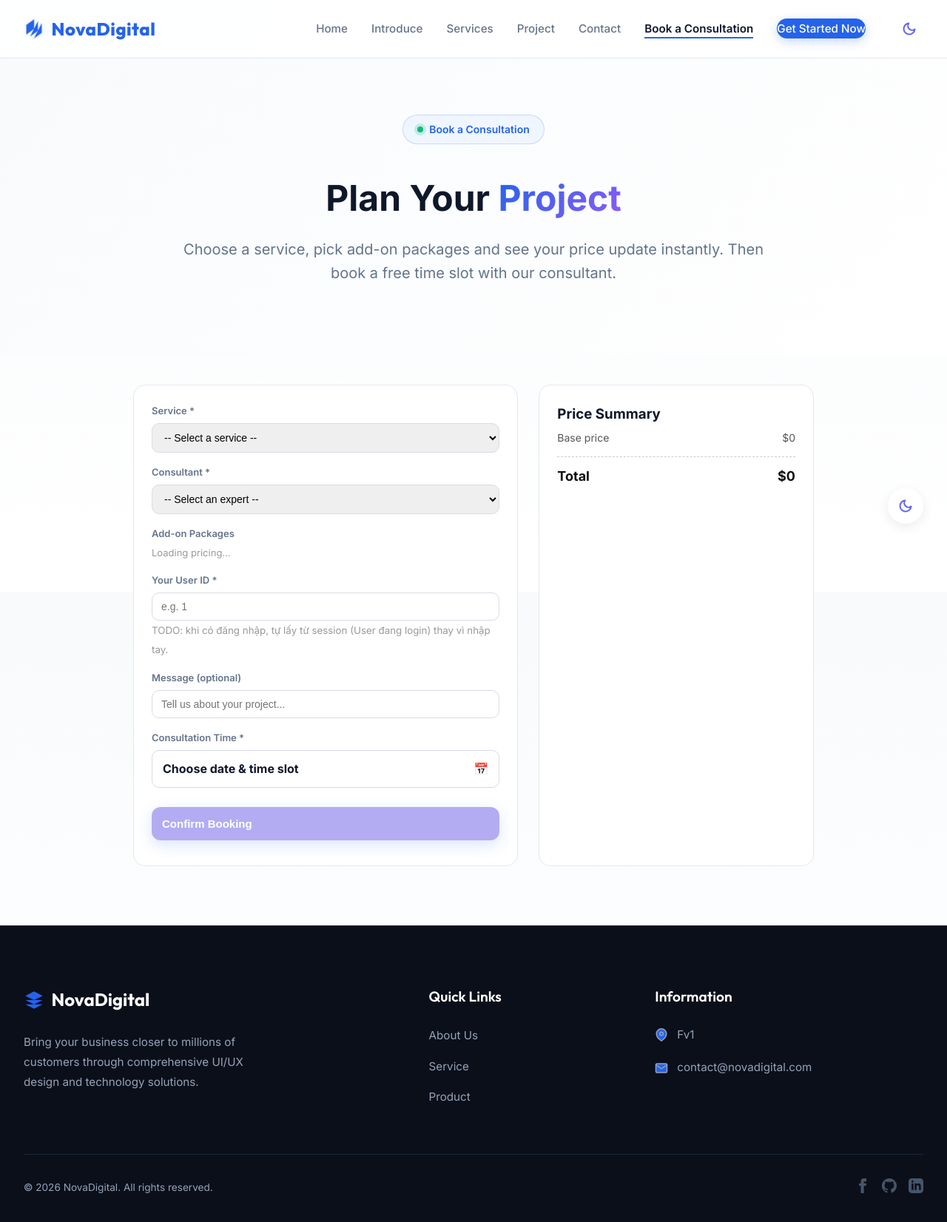
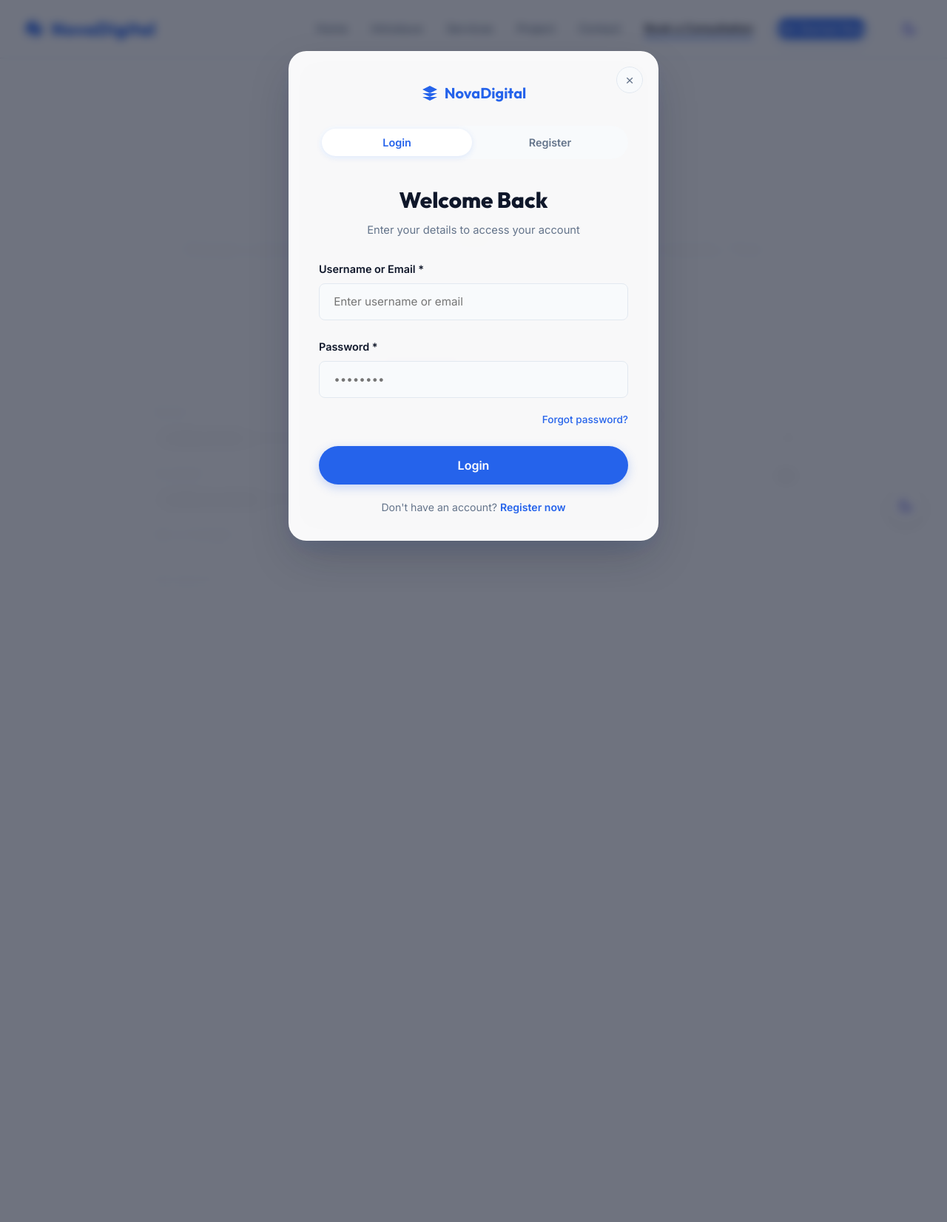
Before and after one commit to NtAn05/NovaDigital_CMS_Workspace, a Spring Boot app: page /booking.html in a window 1280 px wide. Shown: the whole page at 74% size. After the commit the page ends 750 px from the top, so only its background shows below. Run offline with Spring Boot 4, Linux system fonts and the light colour scheme; data that the repository does not hold is empty; some of the project's set-up classes (security, data sources, template engines, error pages and the like) are left out, and stand-ins take their place; some libraries are stand-ins or nearby versions.

Commit message:
fix: show auth modal on booking page + fix localStorage/sessionStorage mismatch
- booking.html: display login/register overlay instead of redirecting
  to login.html when user is not authenticated; after login, auto
  redirect back to booking.html via redirectAttempt
- main.js: fix checkRouteGuard, updateNavbarAuth, getAdminToken and
  index inbox to read token from localStorage || sessionStorage
  (modal login stores to localStorage but guards only read sessionStorage
  causing infinite redirect loop on contact.html)

```diff
--- a/src/main/resources/static/booking.html
+++ b/src/main/resources/static/booking.html
@@ -246,6 +246,16 @@
     let confirmedStart = null;
 
     document.addEventListener('DOMContentLoaded', () => {
+      // Yêu cầu đăng nhập mới được đặt lịch
+      const token = localStorage.getItem('token') || sessionStorage.getItem('token');
+      if (!token) {
+        sessionStorage.setItem('redirectAttempt', 'booking.html');
+        showBookingAuthBanner();
+        setTimeout(() => {
+          if (typeof openAuthModal === 'function') openAuthModal('login');
+        }, 0);
+        return;
+      }
       loadServices();
       loadConsultants();
       bindEvents();
@@ -499,6 +509,50 @@
       div.textContent = str == null ? '' : str;
       return div.innerHTML;
     }
+
+    // Overlay thông báo cần đăng nhập phủ lên toàn trang booking
+    function showBookingAuthBanner() {
+      const banner = document.createElement('div');
+      banner.id = 'booking-auth-banner';
+      banner.style.cssText = [
+        'position:fixed', 'inset:0', 'z-index:900',
+        'background:rgba(255,255,255,0.88)',
+        'backdrop-filter:blur(8px)',
+        '-webkit-backdrop-filter:blur(8px)',
+        'display:flex', 'flex-direction:column',
+        'align-items:center', 'justify-content:center',
+        'gap:18px', 'text-align:center', 'padding:24px'
+      ].join(';');
+      banner.innerHTML = `
+        <div style="font-size:56px;line-height:1;">&#128274;</div>
+        <h2 style="margin:0;font-size:1.6rem;font-weight:800;color:#111;">
+          Login Required
+        </h2>
+        <p style="margin:0;color:#555;max-width:360px;font-size:0.95rem;line-height:1.6;">
+          You need to <strong>log in</strong> or <strong>register</strong>
+          to book a consultation with our team.
+        </p>
+        <div style="display:flex;gap:12px;flex-wrap:wrap;justify-content:center;margin-top:4px;">
+          <button
+            onclick="openAuthModal('login')"
+            style="padding:13px 32px;border:none;border-radius:10px;
+                   background:var(--accent2,#6c5ce7);color:#fff;
+                   font-weight:700;font-size:15px;cursor:pointer;
+                   box-shadow:0 4px 14px rgba(108,92,231,.35);">
+            Log In
+          </button>
+          <button
+            onclick="openAuthModal('register')"
+            style="padding:13px 32px;border:2px solid var(--accent2,#6c5ce7);
+                   border-radius:10px;background:#fff;
+                   color:var(--accent2,#6c5ce7);
+                   font-weight:700;font-size:15px;cursor:pointer;">
+            Register
+          </button>
+        </div>
+      `;
+      document.body.appendChild(banner);
+    }
   </script>
 </body>
 </html>
--- a/src/main/resources/static/js/main.js
+++ b/src/main/resources/static/js/main.js
@@ -58,8 +58,8 @@
     // Member page is handled by inline script
   } else if (page === "index.html") {
     // Fetch inbox if user is logged in
-    const token = sessionStorage.getItem("token");
-    const email = sessionStorage.getItem("email");
+    const token = localStorage.getItem("token") || sessionStorage.getItem("token");
+    const email = localStorage.getItem("email") || sessionStorage.getItem("email");
     console.log("Token:", token);
     console.log("Email from localStorage:", email);
     if (token && email) {
@@ -411,8 +411,8 @@
   const path = window.location.pathname;
   const page = path.substring(path.lastIndexOf('/') + 1) || "index.html";
 
-  const token = sessionStorage.getItem("token");
-  const role  = sessionStorage.getItem("role");
+  const token = localStorage.getItem("token") || sessionStorage.getItem("token");
+  const role  = localStorage.getItem("role")  || sessionStorage.getItem("role");
 
   // Admin MUST stay in admin.html or user-profile.html
   if (token && role === "ROLE_ADMIN") {
@@ -475,9 +475,9 @@
   const navLinksContainer = document.querySelector(".nav-links");
   if (!navLinksContainer) return;
 
-  const token    = sessionStorage.getItem("token");
-  const role     = sessionStorage.getItem("role");
-  const fullName = sessionStorage.getItem("fullName");
+  const token    = localStorage.getItem("token")    || sessionStorage.getItem("token");
+  const role     = localStorage.getItem("role")     || sessionStorage.getItem("role");
+  const fullName = localStorage.getItem("fullName") || sessionStorage.getItem("fullName");
 
   const isPortalUser = token && (role === "ROLE_ADMIN" || role === "ROLE_MEMBER" || role === "Team_Member");
 
@@ -866,7 +866,7 @@
 // =============================================
 
 function getAdminToken() {
-  return sessionStorage.getItem("token") || "";
+  return localStorage.getItem("token") || sessionStorage.getItem("token") || "";
 }
 
 function adminHeaders() {
```
